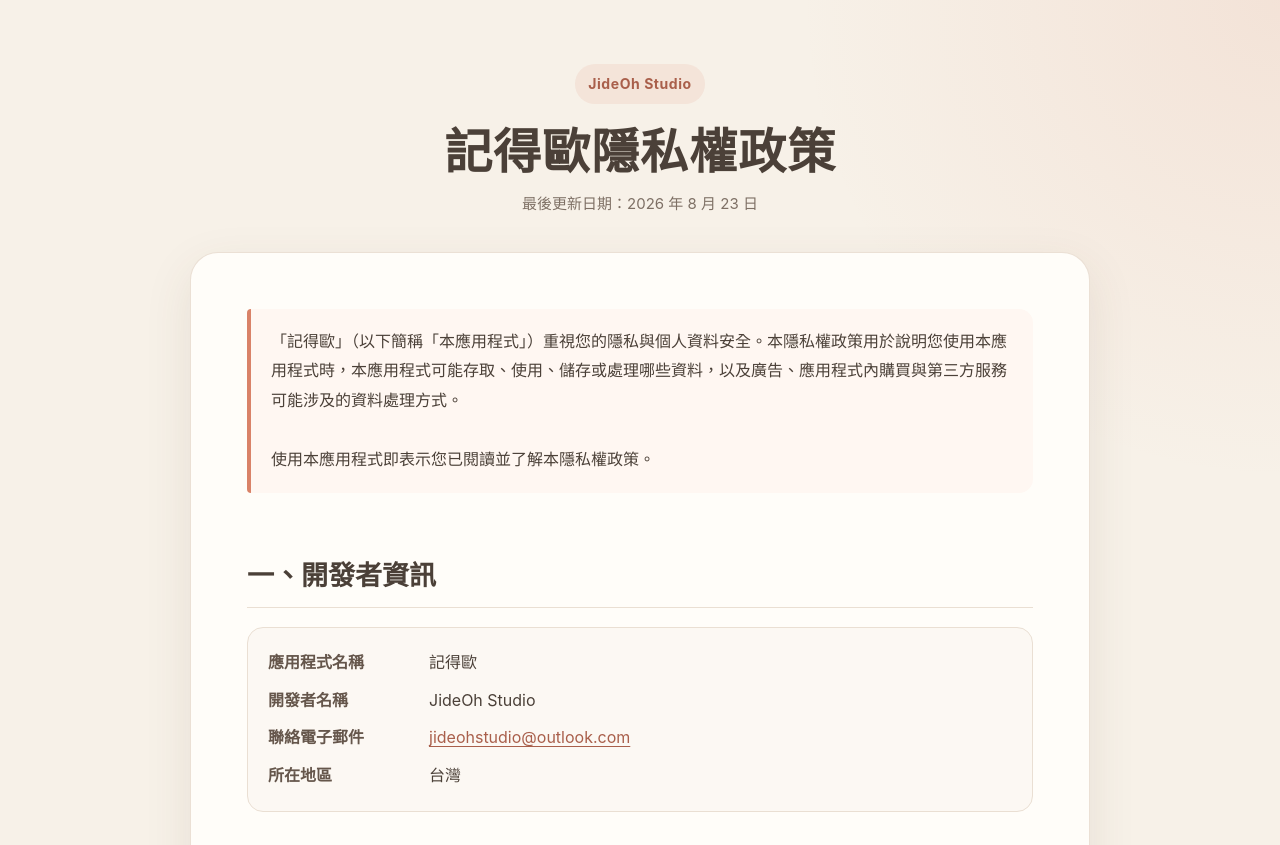
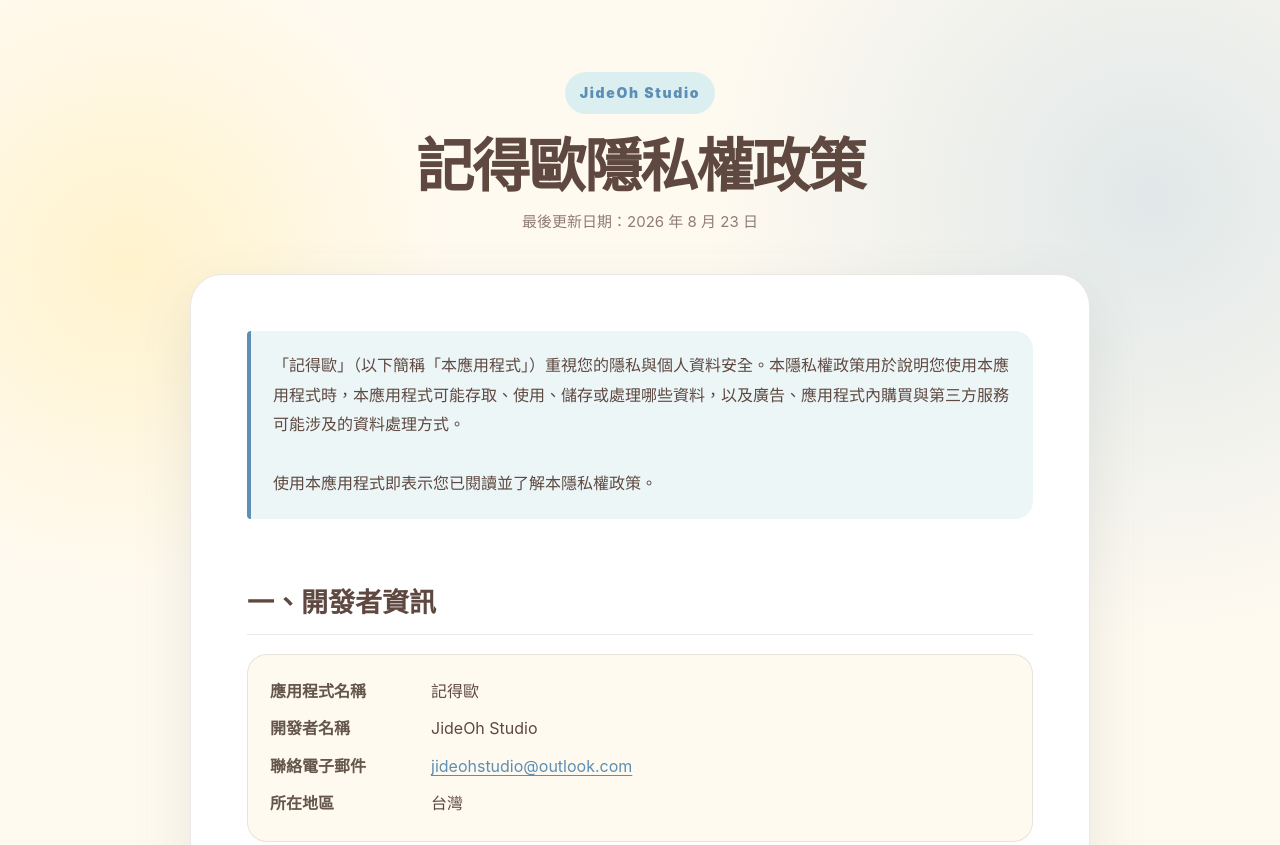
Before and after one commit to a23118872002/jideoh-privacy-policy, a plain HTML site: page index.html in a window 1280 px wide. Shown: the top 845 px of the page. Drawn offline with Linux system fonts and the light colour scheme.

Commit message:
Match privacy policy to JideOh website

```diff
--- a/index.html
+++ b/index.html
@@ -4,17 +4,18 @@
   <meta charset="utf-8">
   <meta name="viewport" content="width=device-width, initial-scale=1, viewport-fit=cover">
   <meta name="description" content="記得歐 App 隱私權政策">
-  <meta name="theme-color" content="#F7F1E8">
+  <meta name="theme-color" content="#dceff0">
   <title>記得歐｜隱私權政策</title>
   <style>
     :root {
-      --bg: #f7f1e8;
-      --paper: #fffdf9;
-      --text: #4b4038;
-      --muted: #7e7065;
-      --accent: #d98268;
-      --line: #eadfd3;
-      --shadow: 0 16px 48px rgba(89, 67, 51, .10);
+      --bg: #fffaf0;
+      --paper: #ffffff;
+      --text: #5e4840;
+      --muted: #8f7c74;
+      --accent: #5c8eb6;
+      --sky: #dceff0;
+      --line: rgba(94, 72, 64, .13);
+      --shadow: 0 22px 60px rgba(74, 98, 101, .13);
     }
     * { box-sizing: border-box; }
     html { scroll-behavior: smooth; }
@@ -22,23 +23,26 @@
       margin: 0;
       font-family: -apple-system, BlinkMacSystemFont, "Segoe UI", "Noto Sans TC", "PingFang TC", "Microsoft JhengHei", sans-serif;
       color: var(--text);
-      background: radial-gradient(circle at top right, rgba(217,130,104,.13), transparent 30rem), var(--bg);
+      background:
+        radial-gradient(circle at 10% 4%, rgba(255,210,45,.18), transparent 20rem),
+        radial-gradient(circle at 90% 3%, rgba(130,175,211,.24), transparent 28rem),
+        var(--bg);
       line-height: 1.85;
       -webkit-font-smoothing: antialiased;
     }
-    .hero { padding: 64px 20px 34px; text-align: center; }
-    .badge { display: inline-flex; align-items: center; padding: 7px 13px; border-radius: 999px; background: rgba(217,130,104,.12); color: #a95f4b; font-size: 14px; font-weight: 700; letter-spacing: .04em; }
-    h1 { margin: 18px 0 8px; font-size: clamp(32px, 6vw, 48px); line-height: 1.25; letter-spacing: .02em; }
+    .hero { padding: 72px 20px 38px; text-align: center; }
+    .badge { display: inline-flex; align-items: center; padding: 8px 15px; border-radius: 999px; background: var(--sky); color: var(--accent); font-size: 14px; font-weight: 900; letter-spacing: .12em; }
+    h1 { margin: 18px 0 8px; font-size: clamp(36px, 6vw, 58px); line-height: 1.18; letter-spacing: -.035em; }
     .updated { margin: 0; color: var(--muted); font-size: 15px; }
-    main { width: min(900px, calc(100% - 32px)); margin: 0 auto 70px; padding: clamp(26px, 5vw, 56px); background: var(--paper); border: 1px solid rgba(234,223,211,.95); border-radius: 28px; box-shadow: var(--shadow); }
-    .intro { margin-top: 0; padding: 18px 20px; border-left: 4px solid var(--accent); border-radius: 4px 14px 14px 4px; background: #fff7f2; }
+    main { width: min(900px, calc(100% - 32px)); margin: 0 auto 70px; padding: clamp(26px, 5vw, 56px); background: var(--paper); border: 1px solid var(--line); border-radius: 32px; box-shadow: var(--shadow); }
+    .intro { margin-top: 0; padding: 20px 22px; border-left: 4px solid var(--accent); border-radius: 4px 18px 18px 4px; background: rgba(220,239,240,.55); }
     h2 { margin: 2.4em 0 .7em; padding-bottom: .45em; border-bottom: 1px solid var(--line); font-size: clamp(21px, 3.5vw, 27px); line-height: 1.4; }
     h3 { margin: 1.8em 0 .45em; font-size: 19px; line-height: 1.5; }
     p { margin: .75em 0; }
     ul, ol { padding-left: 1.45em; }
     li { margin: .3em 0; }
-    a { color: #a95f4b; text-decoration-thickness: 1px; text-underline-offset: 3px; overflow-wrap: anywhere; }
-    .info { display: grid; grid-template-columns: 145px 1fr; gap: 8px 16px; padding: 20px; border: 1px solid var(--line); border-radius: 16px; background: #fcf8f3; }
+    a { color: var(--accent); text-decoration-thickness: 1px; text-underline-offset: 3px; overflow-wrap: anywhere; }
+    .info { display: grid; grid-template-columns: 145px 1fr; gap: 8px 16px; padding: 22px; border: 1px solid var(--line); border-radius: 20px; background: #fffaf0; }
     .info strong { color: #65564b; }
     footer { padding: 0 20px 42px; text-align: center; color: var(--muted); font-size: 14px; }
     @media (max-width: 640px) {
```
